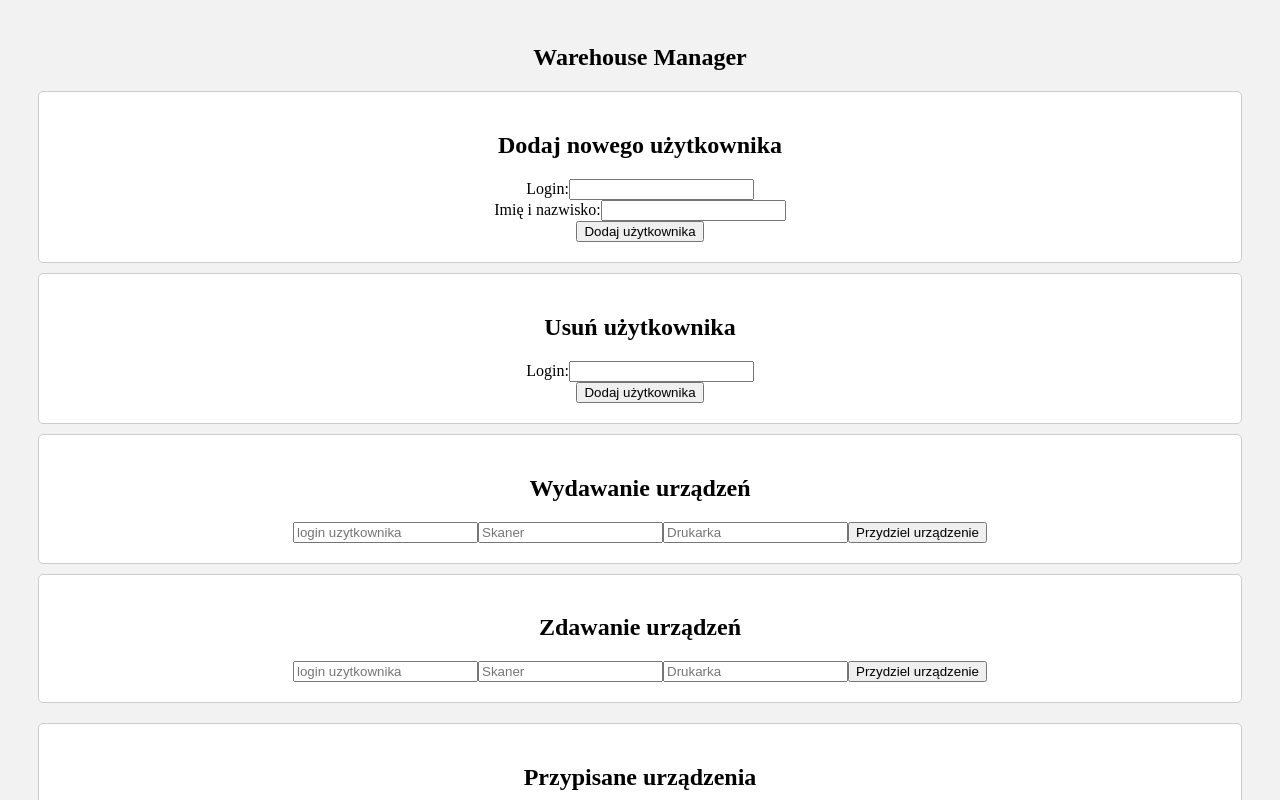
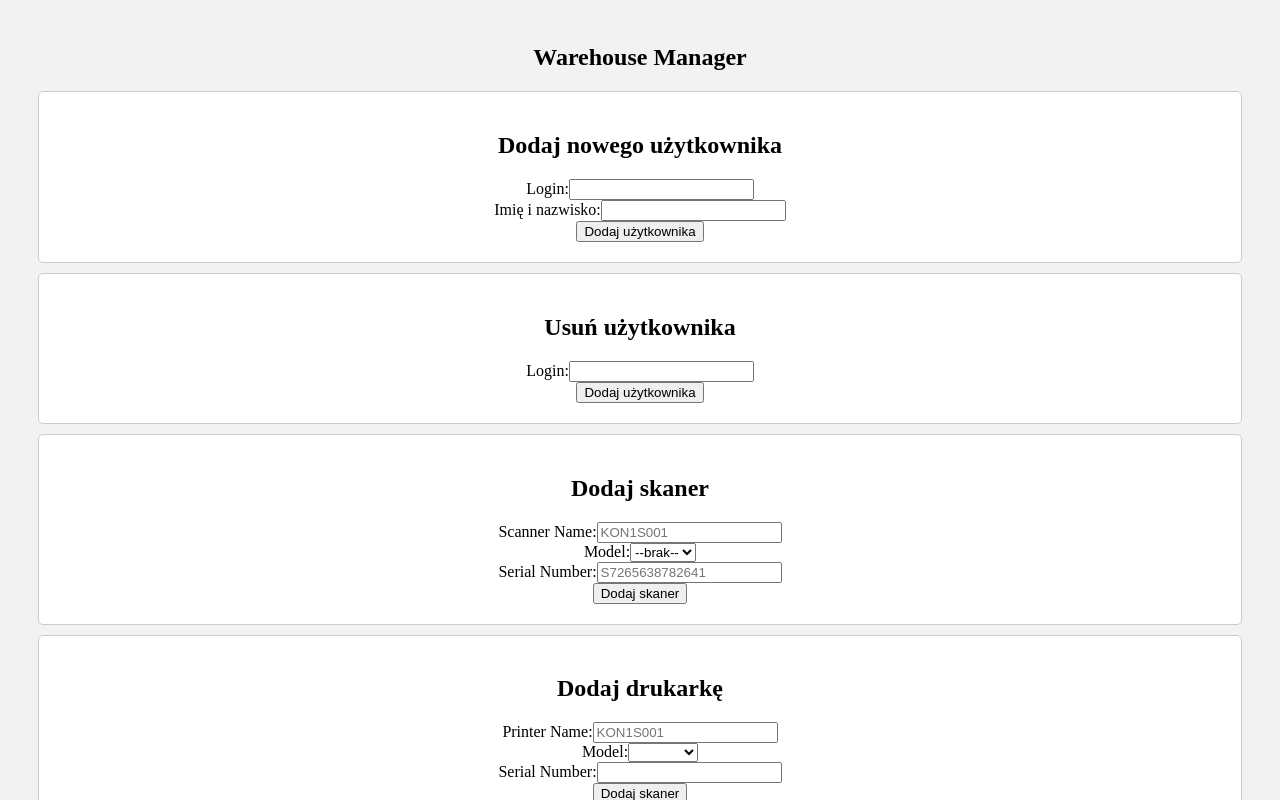
Before and after one commit to ErykFryderyk/equipment-management, a Vue app: page / in a window 1280 px wide. Shown: the top 800 px of the page. Built offline with nearby package versions, Linux system fonts and the light colour scheme.

Commit message:
added methods to adding new scanner and printer to database

```diff
--- a/src/App.vue
+++ b/src/App.vue
@@ -2,6 +2,7 @@
   <div class="app-container">
     <h1>Warehouse Manager</h1>
     <div class="lists">
+      <!-- DODAWANIE NOWEGO UŻYTKOWNIKA -->
       <h2>Dodaj nowego użytkownika</h2>
       <form @submit.prevent="addUser">
         <div>
@@ -15,6 +16,7 @@
         <button type="submit">Dodaj użytkownika</button>
       </form>
     </div>
+    <!-- USUWANIE UŻYTKOWNIKA  -->
     <div class="lists">
       <h2>Usuń użytkownika</h2>
       <form @submit.prevent="removeUserByLogin">
@@ -26,6 +28,54 @@
       </form>
     </div>
     <div class="lists">
+      <!-- DODAWANIE SKANERA DO BAZY -->
+      <h2>Dodaj skaner</h2>
+      <form @submit.prevent="addScanner">
+        <div>
+          <label for="scannerName">Scanner Name:</label>
+          <input type="text" id="scannerName" placeholder="KON1S001" v-model="newScanner.scannerName" />
+        </div>
+        <div>
+          <label for="model">Model:</label>
+          <select id="model" v-model="newScanner.model">
+            <option value="">--brak--</option>
+            <option value="TC52">TC52</option>
+            <option value="MC33">MC33</option>
+            <option value="MC55">MC55</option>
+            <option value="MC67">MC67</option>
+          </select>
+        </div>
+        <div>
+          <label for="scannerSerialNumber">Serial Number:</label>
+          <input type="text" id="scannerSerialNumber" placeholder="S7265638782641" v-model="newScanner.serialNumber" />
+        </div>
+        <button type="submit">Dodaj skaner</button>
+      </form>
+    </div>
+    <div class="lists">
+      <!-- DODAWANIE DRUKARKI DO BAZY -->
+      <h2>Dodaj drukarkę</h2>
+      <form @submit.prevent="addPrinter">
+        <div>
+          <label for="printerName">Printer Name:</label>
+          <input type="text" id="printerName" placeholder="KON1S001" v-model="newPrinter.printerName" />
+        </div>
+        <div>
+          <label for="model">Model:</label>
+          <select id="model" v-model="newPrinter.model">
+            <option value="QLn620">QLn620</option>
+            <option value="QLn230">QLn230</option>
+          </select>
+        </div>
+        <div>
+          <label for="printerSerialNumber">Serial Number:</label>
+          <input type="text" id="printerSerialNumber" v-model="newPrinter.serialNumber" />
+        </div>
+        <button type="submit">Dodaj skaner</button>
+      </form>
+    </div>
+    <div class="lists">
+      <!-- WYDAWANIE SPRZĘTU -->
       <h2>Wydawanie urządzeń</h2>
       <form @submit.prevent="assignDevices">
         <input type="text" v-model="userLogin" placeholder="login uzytkownika">
@@ -35,6 +85,7 @@
       </form>
     </div>
     <div class="lists">
+      <!-- ZDAWANIE SPRZĘTU -->
       <h2>Zdawanie urządzeń</h2>
       <form @submit.prevent="returnDevices">
         <input type="text" placeholder="login uzytkownika">
@@ -45,6 +96,7 @@
     </div>
     <div class="main-list">
       <div class="lists">
+        <!-- LISTA Z UŻYTKOWIKAMI KTÓRZY MAJĄ JUZ PRZYSPISANE URZĄDZENIA -->
         <h2>Przypisane urządzenia</h2>
         <h3 v-if="userWithDevices > 0">--brak--</h3>
         <ul>
@@ -110,6 +162,16 @@ export default {
       newUser: {
         login: '',
         name: '',
+      },
+      newScanner: {
+        scannerName: '',
+        model: '',
+        serialNumber: '',
+      },
+      newPrinter: {
+        printerName: '',
+        model: '',
+        serialNumber: '',
       },
       existingUser: '',
       users: [
@@ -195,8 +257,6 @@ export default {
         name: this.newUser.name,
       });
 
-      console.log(this.users);
-
       // Zresetuj dane formularza
       this.newUser.login = '';
       this.newUser.name = '';
@@ -207,6 +267,44 @@ export default {
         this.users.splice(index, 1);
       } else {
         alert('Użytkownik o podanym loginie nie istnieje.');
+      }
+    },
+    addScanner() {
+      if (this.newScanner.model === '') {
+        alert("Wybierz model skanera")
+      } else {
+        // Dodaj nowego użytkownika do tablicy users
+        this.scanners.push({
+          printerID: Math.random() * 10,
+          printerName: this.newScanner.scannerName,
+          isInUse: 'Nie',
+          model: this.newScanner.model,
+          serialNumber: this.newScanner.serialNumber,
+          startDate: Date(),
+        });
+        // Zresetuj dane formularza
+        this.newScanner.scannerName = '';
+        this.newScanner.model = '';
+        this.newScanner.serialNumber = '';
+      }
+    },
+    addPrinter() {
+      if (this.newPrinter.model === '') {
+        alert("Wybierz model drukarki")
+      } else {
+        // Dodaj nowego użytkownika do tablicy users
+        this.printer.push({
+          printerID: Math.random() * 10,
+          printerName: this.newPrinter.scannerName,
+          isInUse: 'Nie',
+          model: this.newPrinter.model,
+          serialNumber: this.newPrinter.serialNumber,
+          startDate: Date(),
+        });
+        // Zresetuj dane formularza
+        this.newPrinter.scannerName = '';
+        this.newPrinter.model = '';
+        this.newPrinter.serialNumber = '';
       }
     },
     assignDevices() {
```
